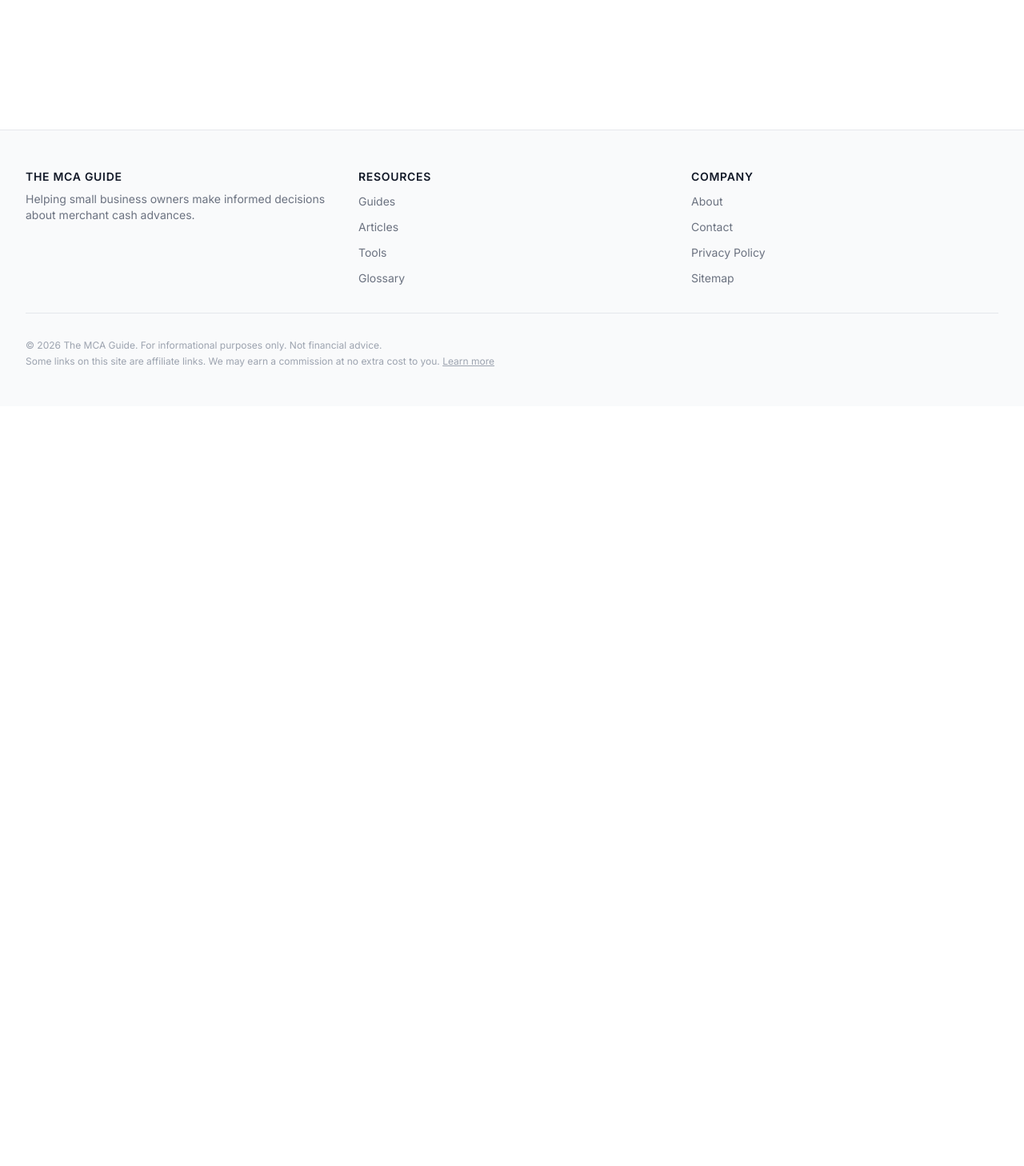
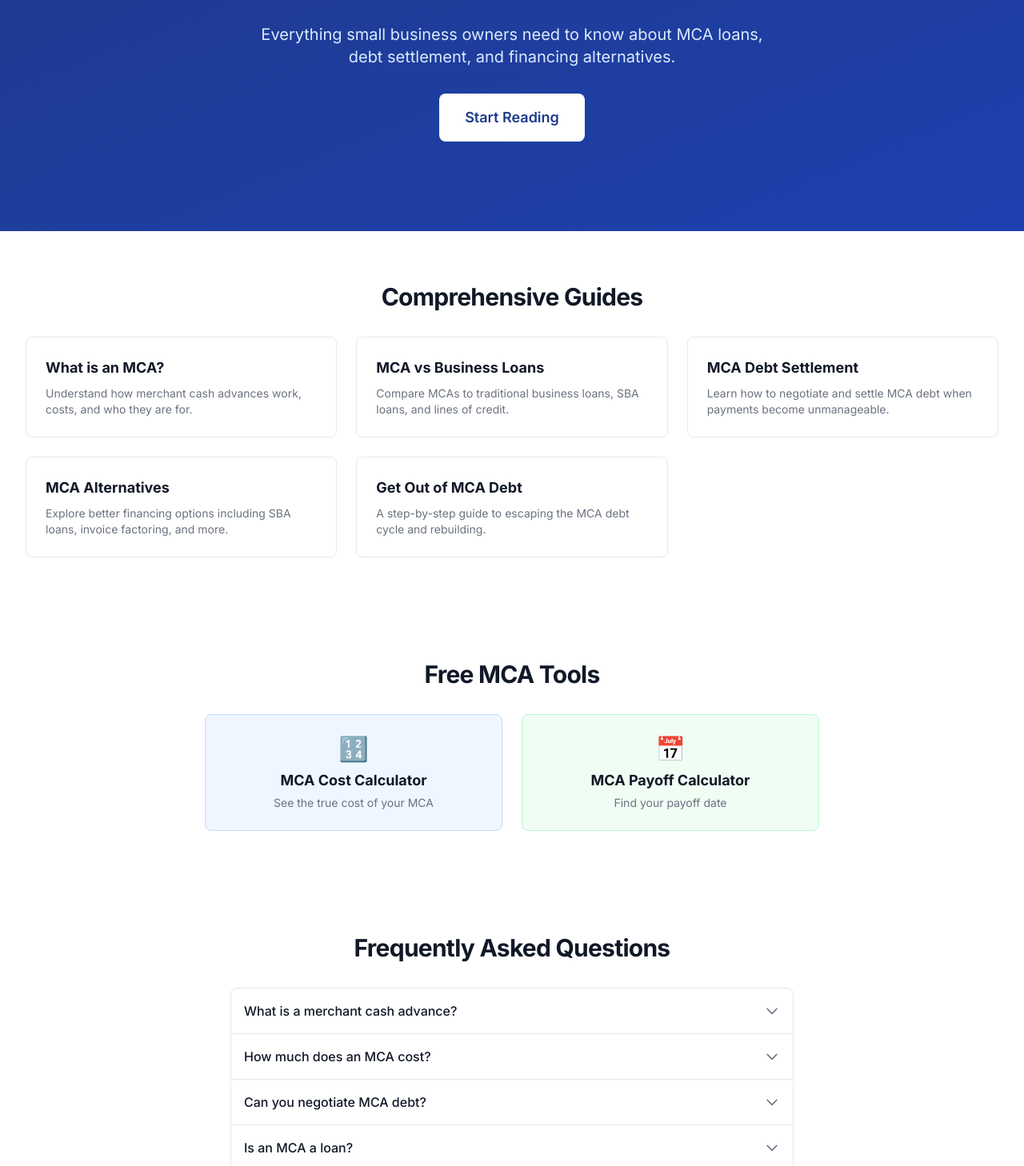
Before and after one commit to barcoastal/themcaguide, a Next.js app: page / in a window 1280 px wide. Shown: the part 292-1750 px from the top of the page at 80% size. Before the commit the page ends 800 px from the top, so only its background shows below. Built offline with nearby package versions, Linux system fonts and the light colour scheme.

Commit message:
feat: build homepage with hero, pillar cards, latest articles, tools, FAQ

```diff
--- a/src/app/page.tsx
+++ b/src/app/page.tsx
@@ -1,7 +1,17 @@
+import Hero from "@/components/home/Hero";
+import PillarCards from "@/components/home/PillarCards";
+import LatestArticles from "@/components/home/LatestArticles";
+import PopularTools from "@/components/home/PopularTools";
+import HomepageFAQ from "@/components/home/HomepageFAQ";
+
 export default function Home() {
   return (
-    <main className="flex-1 flex items-center justify-center">
-      <h1>The MCA Guide</h1>
-    </main>
+    <>
+      <Hero />
+      <PillarCards />
+      <LatestArticles />
+      <PopularTools />
+      <HomepageFAQ />
+    </>
   );
 }
--- /dev/null
+++ b/src/components/home/Hero.tsx
@@ -0,0 +1,13 @@
+import Link from "next/link";
+
+export default function Hero() {
+  return (
+    <section className="bg-gradient-to-br from-blue-900 to-blue-800 text-white py-20 md:py-28">
+      <div className="max-w-4xl mx-auto px-4 sm:px-6 lg:px-8 text-center">
+        <h1 className="text-4xl md:text-6xl font-bold leading-tight">The Complete Guide to Merchant Cash Advances</h1>
+        <p className="mt-6 text-lg md:text-xl text-blue-100 max-w-2xl mx-auto">Everything small business owners need to know about MCA loans, debt settlement, and financing alternatives.</p>
+        <Link href="/guides/what-is-mca" className="inline-block mt-8 px-8 py-4 bg-white text-blue-900 font-semibold rounded-lg hover:bg-blue-50 transition-colors text-lg">Start Reading</Link>
+      </div>
+    </section>
+  );
+}
--- /dev/null
+++ b/src/components/home/HomepageFAQ.tsx
@@ -0,0 +1,18 @@
+import FAQ from "@/components/mdx/FAQ";
+
+const faqItems = [
+  { question: "What is a merchant cash advance?", answer: "A merchant cash advance (MCA) is a type of business financing where a company receives a lump sum of cash in exchange for a percentage of future credit card sales or revenue. It is technically a purchase of future receivables, not a loan." },
+  { question: "How much does an MCA cost?", answer: "MCA costs are expressed as a factor rate, typically between 1.1 and 1.5. For example, a factor rate of 1.3 on a $50,000 advance means you repay $65,000 total. The effective APR can range from 40% to over 350% depending on the repayment speed." },
+  { question: "Can you negotiate MCA debt?", answer: "Yes, MCA debt can often be negotiated. Options include requesting a lower holdback percentage, settling for a reduced lump sum, or working with an MCA debt settlement company to negotiate on your behalf." },
+  { question: "Is an MCA a loan?", answer: "Technically no. An MCA is structured as a purchase of future receivables, not a loan. This distinction means MCAs are not subject to the same regulations as traditional business loans, including usury laws in most states." },
+  { question: "What happens if you default on an MCA?", answer: "Defaulting on an MCA can result in the provider enforcing a UCC lien on business assets, filing a confession of judgment (in states where allowed), freezing business bank accounts, or pursuing legal action." },
+];
+
+export default function HomepageFAQ() {
+  return (
+    <section className="max-w-3xl mx-auto px-4 sm:px-6 lg:px-8 py-16">
+      <h2 className="text-3xl font-bold text-gray-900 mb-8 text-center">Frequently Asked Questions</h2>
+      <FAQ items={faqItems} />
+    </section>
+  );
+}
--- /dev/null
+++ b/src/components/home/LatestArticles.tsx
@@ -0,0 +1,27 @@
+import Link from "next/link";
+import { getAllArticles } from "@/lib/content";
+
+export default function LatestArticles() {
+  const articles = getAllArticles("article").slice(0, 6);
+  if (articles.length === 0) return null;
+
+  return (
+    <section className="bg-gray-50 py-16">
+      <div className="max-w-7xl mx-auto px-4 sm:px-6 lg:px-8">
+        <div className="flex items-center justify-between mb-8">
+          <h2 className="text-3xl font-bold text-gray-900">Latest Articles</h2>
+          <Link href="/articles" className="text-blue-700 hover:underline font-medium">View all →</Link>
+        </div>
+        <div className="grid grid-cols-1 md:grid-cols-2 lg:grid-cols-3 gap-6">
+          {articles.map((a) => (
+            <Link key={a.slug} href={`/articles/${a.slug}`} className="block bg-white border border-gray-200 rounded-lg p-5 hover:shadow-md transition-shadow">
+              <h3 className="font-semibold text-gray-900 mb-2">{a.frontmatter.title}</h3>
+              <p className="text-sm text-gray-500 line-clamp-2">{a.frontmatter.description}</p>
+              <p className="text-xs text-gray-400 mt-3">{a.readingTime}</p>
+            </Link>
+          ))}
+        </div>
+      </div>
+    </section>
+  );
+}
--- /dev/null
+++ b/src/components/home/PillarCards.tsx
@@ -0,0 +1,25 @@
+import Link from "next/link";
+
+const pillars = [
+  { href: "/guides/what-is-mca", title: "What is an MCA?", description: "Understand how merchant cash advances work, costs, and who they are for." },
+  { href: "/guides/mca-vs-business-loans", title: "MCA vs Business Loans", description: "Compare MCAs to traditional business loans, SBA loans, and lines of credit." },
+  { href: "/guides/mca-debt-settlement", title: "MCA Debt Settlement", description: "Learn how to negotiate and settle MCA debt when payments become unmanageable." },
+  { href: "/guides/mca-alternatives", title: "MCA Alternatives", description: "Explore better financing options including SBA loans, invoice factoring, and more." },
+  { href: "/guides/how-to-get-out-of-mca-debt", title: "Get Out of MCA Debt", description: "A step-by-step guide to escaping the MCA debt cycle and rebuilding." },
+];
+
+export default function PillarCards() {
+  return (
+    <section className="max-w-7xl mx-auto px-4 sm:px-6 lg:px-8 py-16">
+      <h2 className="text-3xl font-bold text-gray-900 mb-8 text-center">Comprehensive Guides</h2>
+      <div className="grid grid-cols-1 md:grid-cols-2 lg:grid-cols-3 gap-6">
+        {pillars.map((p) => (
+          <Link key={p.href} href={p.href} className="block bg-white border border-gray-200 rounded-lg p-6 hover:shadow-lg hover:border-blue-300 transition-all">
+            <h3 className="text-lg font-bold text-gray-900 mb-2">{p.title}</h3>
+            <p className="text-sm text-gray-500">{p.description}</p>
+          </Link>
+        ))}
+      </div>
+    </section>
+  );
+}
--- /dev/null
+++ b/src/components/home/PopularTools.tsx
@@ -0,0 +1,21 @@
+import Link from "next/link";
+
+export default function PopularTools() {
+  return (
+    <section className="max-w-7xl mx-auto px-4 sm:px-6 lg:px-8 py-16">
+      <h2 className="text-3xl font-bold text-gray-900 mb-8 text-center">Free MCA Tools</h2>
+      <div className="grid grid-cols-1 md:grid-cols-2 gap-6 max-w-3xl mx-auto">
+        <Link href="/tools/mca-calculator" className="block bg-blue-50 border border-blue-200 rounded-lg p-6 hover:shadow-lg transition-shadow text-center">
+          <p className="text-3xl mb-2">🔢</p>
+          <h3 className="text-lg font-bold text-gray-900">MCA Cost Calculator</h3>
+          <p className="text-sm text-gray-500 mt-1">See the true cost of your MCA</p>
+        </Link>
+        <Link href="/tools/mca-payoff-calculator" className="block bg-green-50 border border-green-200 rounded-lg p-6 hover:shadow-lg transition-shadow text-center">
+          <p className="text-3xl mb-2">📅</p>
+          <h3 className="text-lg font-bold text-gray-900">MCA Payoff Calculator</h3>
+          <p className="text-sm text-gray-500 mt-1">Find your payoff date</p>
+        </Link>
+      </div>
+    </section>
+  );
+}
```
